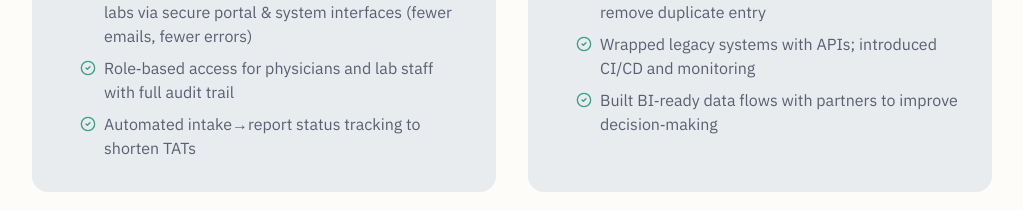
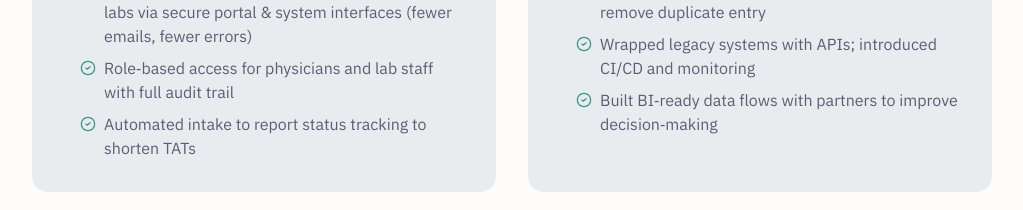
Before and after one commit to Double-Helix-Technologies/Double-Helix-Technologies.github.io, a Next.js app: page / in a window 1280 px wide. Shown: the part 3188-3398 px from the top of the page, without its empty margins (128-1151 px from the left). Built offline with nearby package versions, Linux system fonts and the light colour scheme.

Commit message:
Substitute arrow with "to" in Who we serve

```diff
--- a/app/components/WhoWeServe.tsx
+++ b/app/components/WhoWeServe.tsx
@@ -48,7 +48,7 @@ export default function WhoWeServe() {
       title: 'Clinics & Health Service Providers',
       listItems: ['Connected clinic ordering/results with partner labs via secure portal & system interfaces (fewer emails, fewer errors)',
         'Role‑based access for physicians and lab staff with full audit trail',
-        'Automated intake→report status tracking to shorten TATs'
+        'Automated intake to report status tracking to shorten TATs'
       ],
       icon: Users,
     },
```
